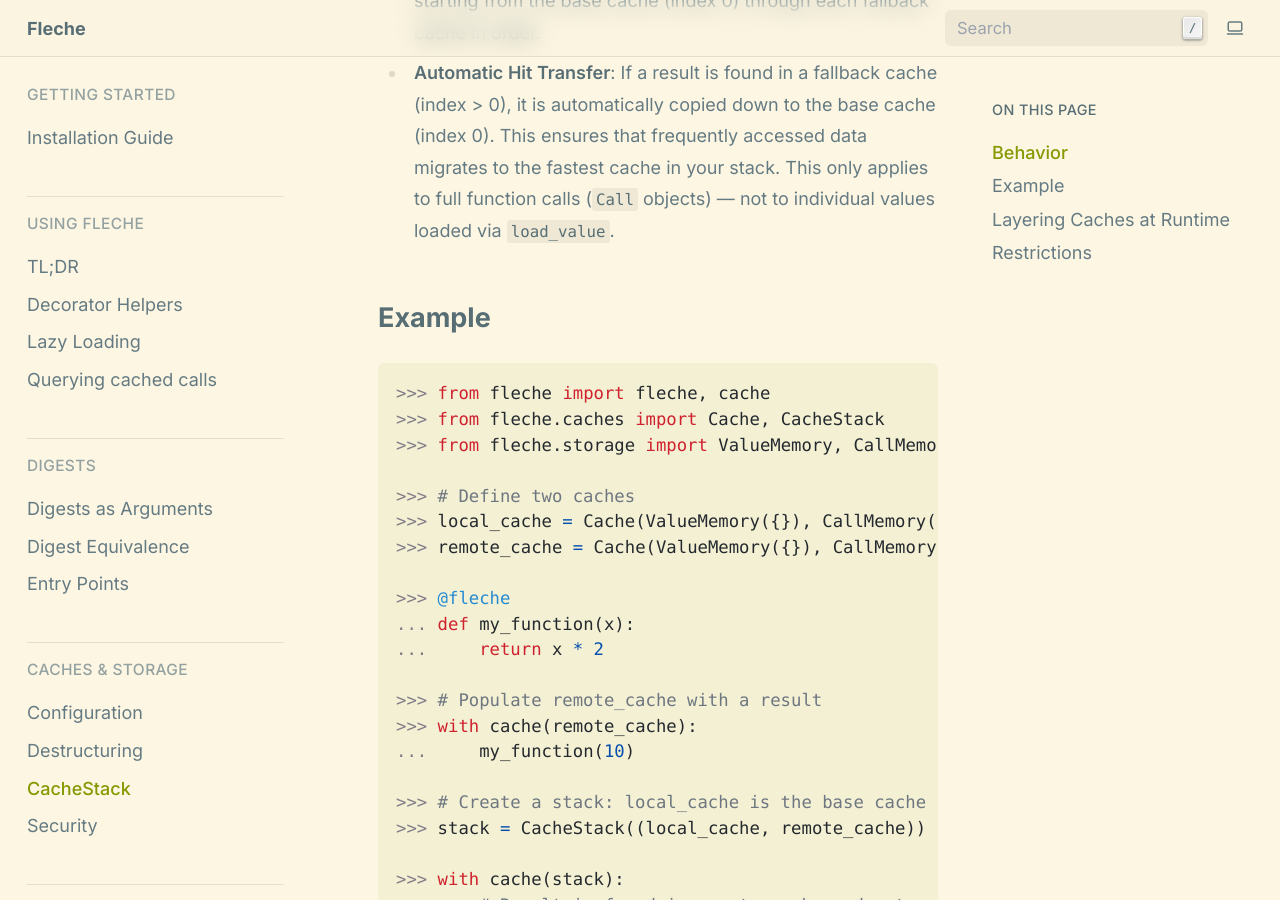
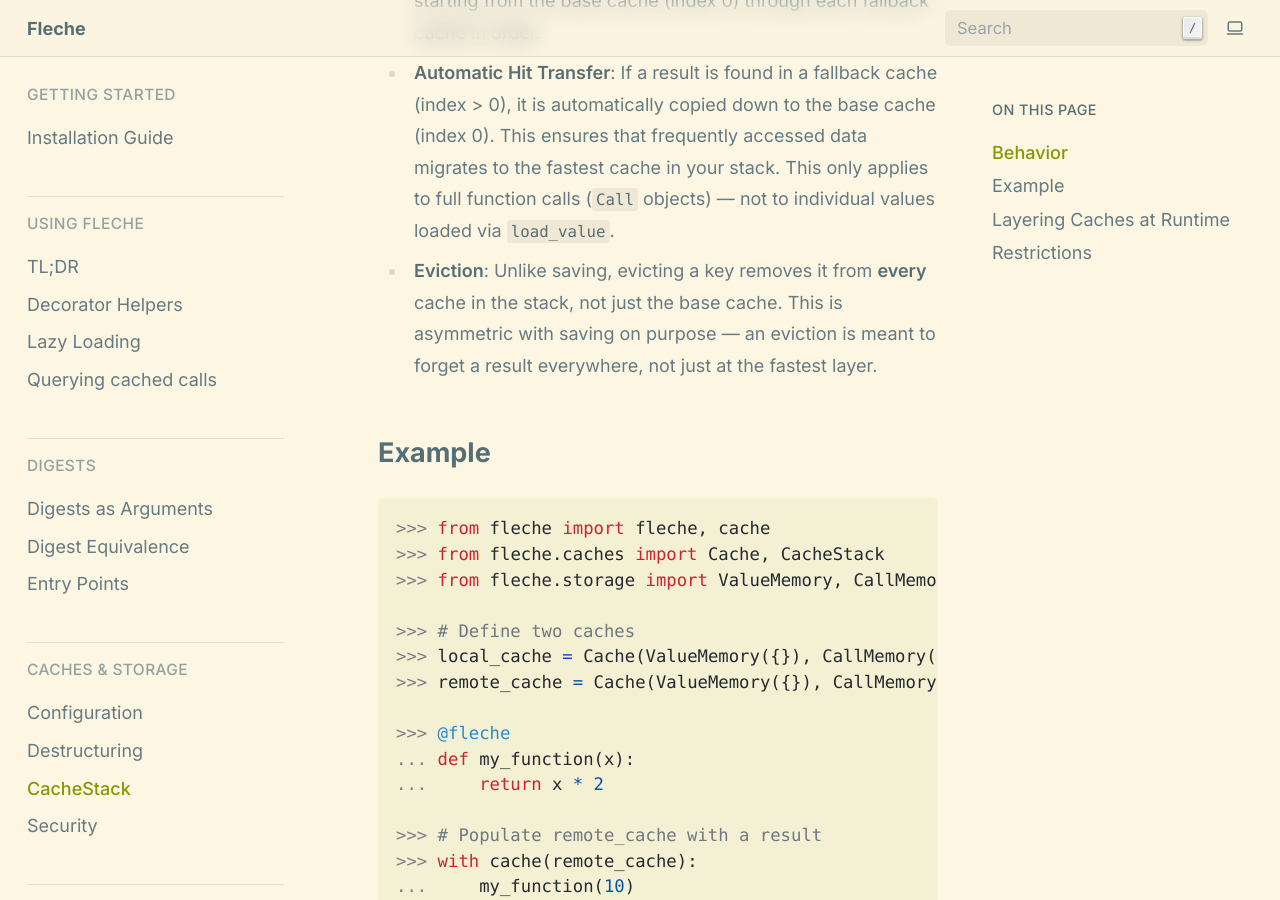
Before and after one commit to pmrv/fleche, a Sphinx documentation site: the page built from docs/storage/cache_stack.rst, in a window 1280 px wide and 900 px high, scrolled down 534 px. Built offline with Sphinx 7.4.7, drawn with Linux system fonts in a browser that asks for light colours; pages that are not in the unit, such as notebooks, are missing from menus.

```diff
--- a/docs/storage/cache_stack.rst
+++ b/docs/storage/cache_stack.rst
@@ -11,6 +11,7 @@ Behavior
 * **Saving**: When saving a result, it is always written to the **first** cache in the stack.
 * **Loading**: When loading a result, the stack is traversed starting from the base cache (index 0) through each fallback cache in order.
 * **Automatic Hit Transfer**: If a result is found in a fallback cache (index > 0), it is automatically copied down to the base cache (index 0). This ensures that frequently accessed data migrates to the fastest cache in your stack. This only applies to full function calls (``Call`` objects) — not to individual values loaded via ``load_value``.
+* **Eviction**: Unlike saving, evicting a key removes it from **every** cache in the stack, not just the base cache. This is asymmetric with saving on purpose — an eviction is meant to forget a result everywhere, not just at the fastest layer.
 
 Example
 -------
```
